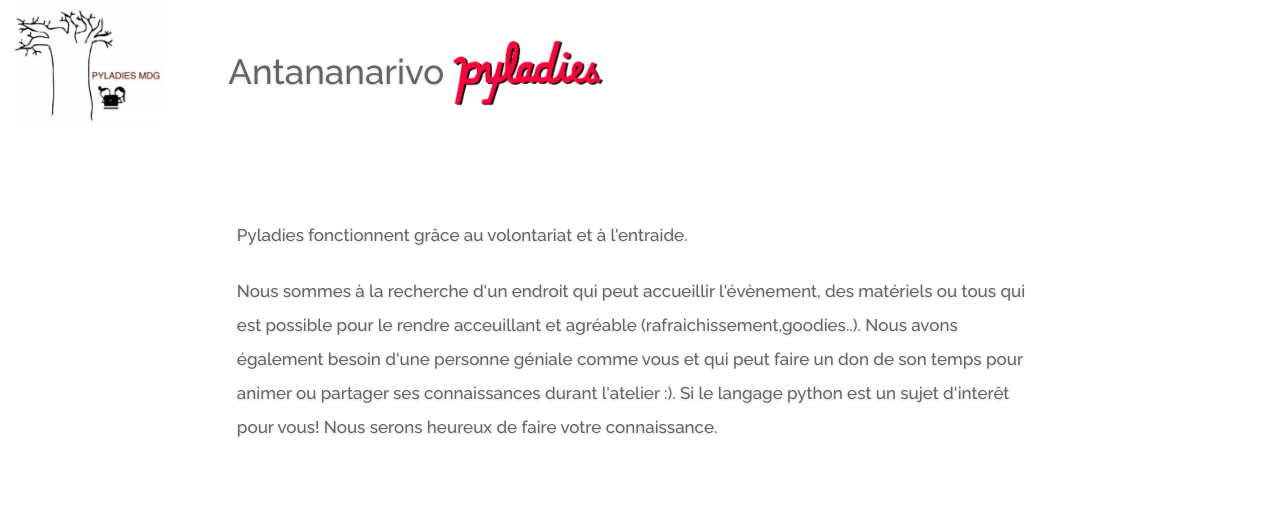
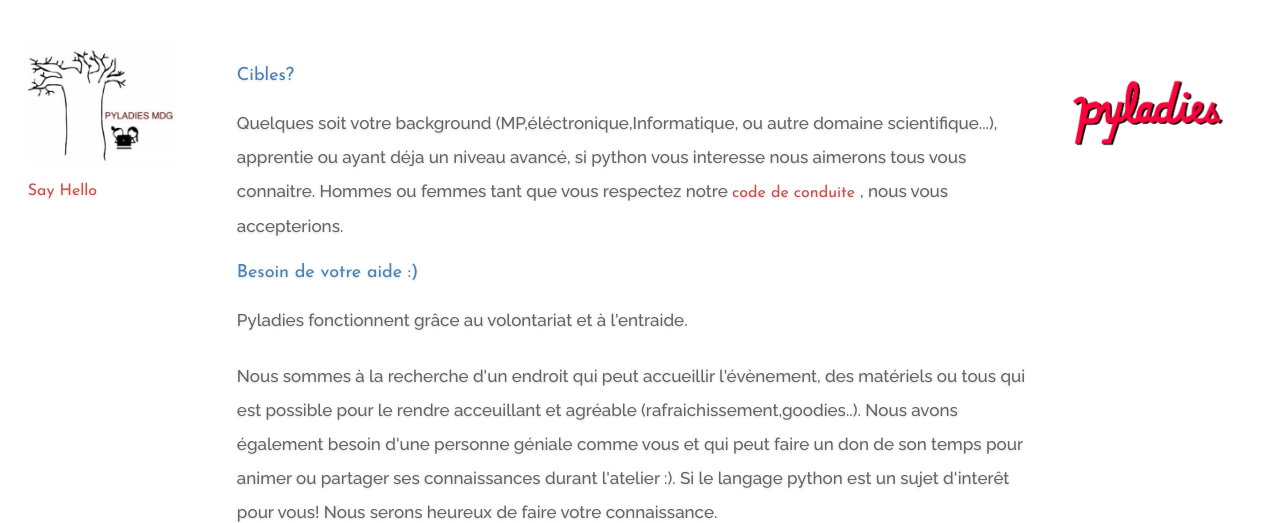
Before and after one commit to anjaniacatus/pyladiesmdg, a Flask app: template templates/helping.html in a window 1280 px wide. Shown: the top 523 px of the page. Run offline with Flask 2, Linux system fonts and the light colour scheme; the template is opened without the code that fills it, so the values that code supplies are empty; parts of the project's set-up code (start-up, migrations or seed data) failed here and were passed over; some libraries are stand-ins or nearby versions.

Commit message:
style changed

```diff
--- a/pyladiestnr.py
+++ b/pyladiestnr.py
@@ -19,8 +19,9 @@ def template():
     return  render_template('templates.html')
 nav = Nav()
 nav.register_element('top', Navbar(
+    View("AntananarivoPyladies",'home'),
     View("Qu'es aquo?",'home'),
-    View('Partenaires','inspiring'),
+    View('Nous Rejoindre?','inspiring'),
 ))
 
 nav.init_app(app)
--- a/static/css/main.css
+++ b/static/css/main.css
@@ -25,10 +25,8 @@
 
        .vontoatiny {
             margin: 0 auto;
-            padding-top: 20px;
             width: 98%;
             text-shadow: 0 1px 3px rgba(0,0,0,0.15);
-            padding-bottom:20px:
 
         }
 
--- a/templates/helping.html
+++ b/templates/helping.html
@@ -3,10 +3,20 @@
     <body>
         {% extends "templates.html" %}
         {% block content %}
-           <p>
-               Pyladies fonctionnent grâce au  volontariat et à l'entraide.
-          </p>
-          <p>
+
+	   <h4>Cibles? </h4>
+
+	<p>
+	  Quelques soit votre background (MP,éléctronique,Informatique, ou autre domaine scientifique...), apprentie ou ayant déja un niveau avancé, si  python vous interesse nous aimerons tous vous connaitre.  Hommes ou femmes tant que vous respectez notre <a href="http://www.pyladies.com/CodeOfConduct/"> code de conduite </a>, nous vous accepterions.
+	</p>
+
+         <h4> Besoin de votre aide :)  </h4>
+
+	<p>
+	  Pyladies fonctionnent grâce au  volontariat et à l'entraide.
+	</p>
+
+	<p>
              Nous sommes à la recherche d'un endroit qui peut accueillir l'évènement, des matériels ou tous qui est possible pour le  rendre acceuillant et agréable (rafraichissement,goodies..). Nous avons  également besoin d'une personne  géniale  comme vous et  qui  peut faire un  don de son temps pour animer ou partager ses  connaissances durant l'atelier :). Si le langage python est un sujet d'interêt pour vous! Nous serons heureux de faire votre connaissance.
            </p>
            {% endblock %}
--- a/templates/templates.html
+++ b/templates/templates.html
@@ -14,38 +14,40 @@
 </head>
 <body>
     <div class=col-sm-2>
-      <img src="{{ url_for('static', filename = 'image/pyladies_tnr.png') }}" width="150">
+
+
     </div>
   <div class=col-sm-8>
      <div id="logo-name">
-       Antananarivo <span> <img src="{{ url_for('static', filename = 'image/logorouge.png') }}" width="150" class="animated 10s tada"> </span>
+         {% block navbar %}
+           {{nav.top.render()}}
+         {%endblock%}
      </div>
    </div>
+   <div class=col-sm-2>
 
- <div class=col-sm-2>
-</div>
+
+   </div>
+
 
 <div class="vontoatiny">
     <div class="col-sm-2">
-       </div>
+         <img src="{{ url_for('static', filename = 'image/pyladies_tnr.png') }}" width="150">
+             <p><a href="mailto:someone@example.com?Subject=Contact" target="_top">Say Hello</a> </p>
+
+    </div>
  <div class="col-sm-8">
-    {% block navbar %}
-           {{nav.top.render()}}
-       {%endblock%}
-
-
-     <p>
+         <p>
            {% block content %}
            {% endblock %}
-
          </p>
-
  </div>
 
    <div class="col-sm-2">
+   <span> <img src="{{ url_for('static', filename = 'image/logorouge.png') }}" width="150" class="animated 10s tada"> </span>
    </div>
    </div>
-    <script src="https://ajax.googleapis.com/ajax/libs/jquery/1.11.3/jquery.min.js"></script>
+   <script src="https://ajax.googleapis.com/ajax/libs/jquery/1.11.3/jquery.min.js"></script>
     <script src="static/js/bootstrap.min.js"></script>
 </body>
 </html>
```
Also changed, not shown: templates/home.html (+0 -11 lines).
